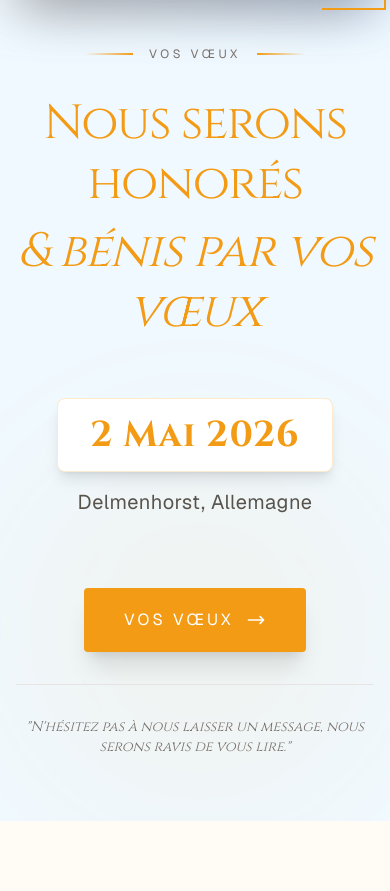
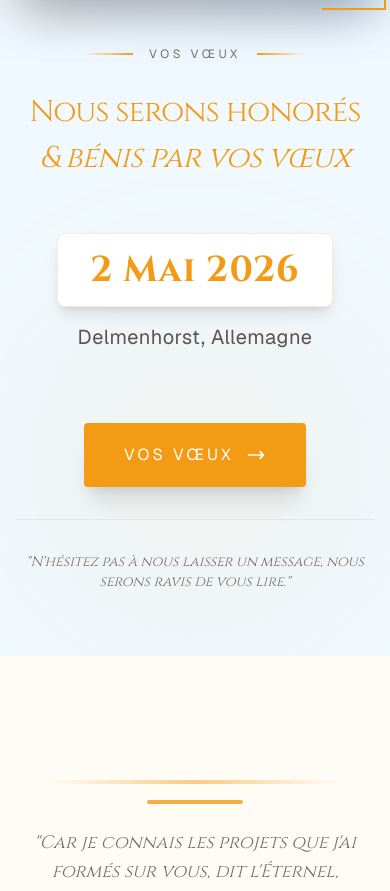
Before and after one commit to kenryalonzo/com.wedding.website, a Next.js app: page / in a window 390 px wide. Shown: the part 1230-2121 px from the top of the page. Built offline with nearby package versions, Linux system fonts and the light colour scheme; a web font is replaced by a local one.

Commit message:
style: reduce font size of SaveTheDate title for better responsiveness

```diff
--- a/components/SaveTheDate.tsx
+++ b/components/SaveTheDate.tsx
@@ -50,7 +50,7 @@ export default function SaveTheDate() {
                 <div className="w-12 h-[2px] bg-linear-to-l from-transparent to-gold md:hidden" />
               </div>
 
-              <h2 className="text-5xl md:text-6xl font-serif text-gold tracking-tight leading-tight">
+              <h2 className="text-3xl md:text-4xl font-serif text-gold tracking-tight leading-tight">
                 {t.title1}
                 <span className="block text-gold italic mt-2">{t.title2}</span>
               </h2>
```
